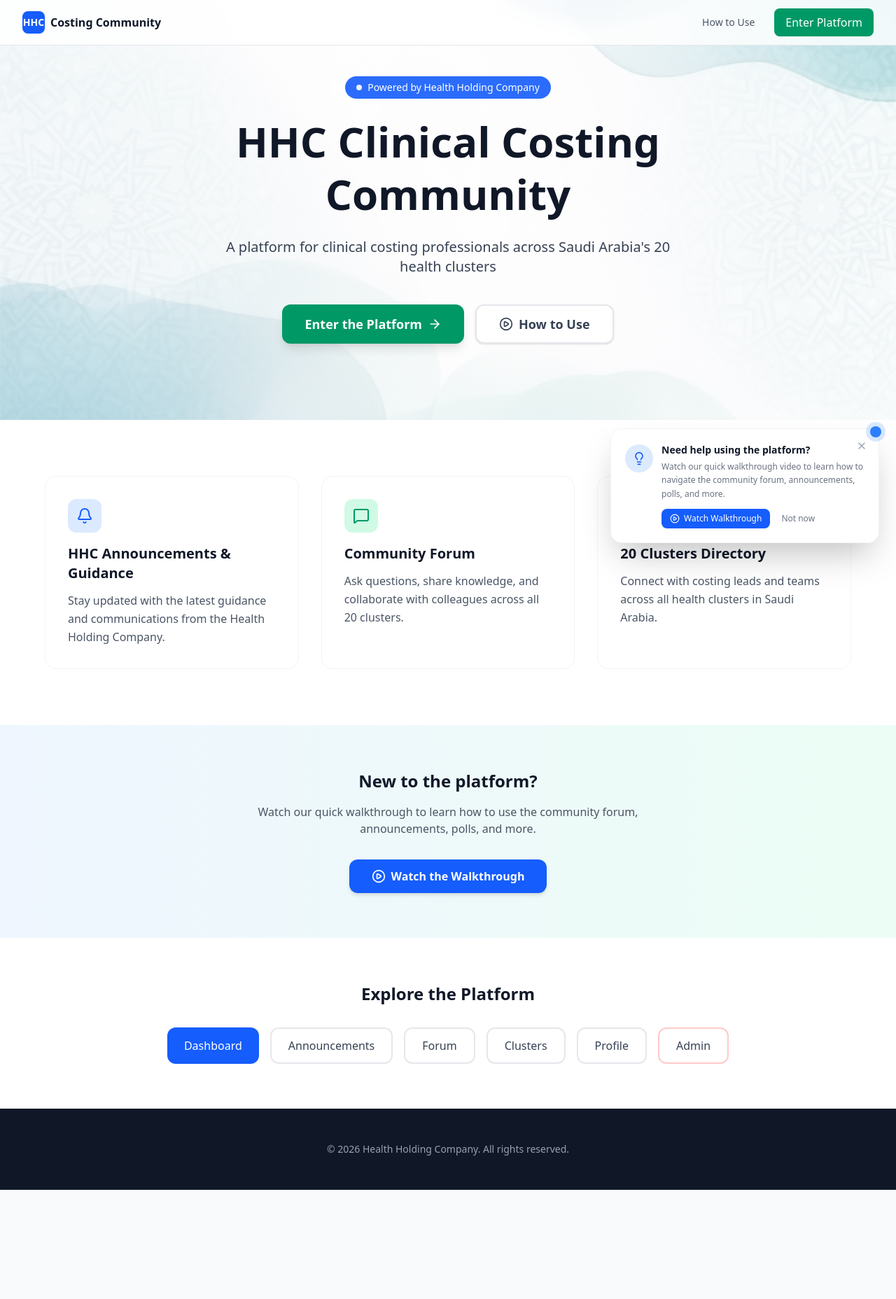
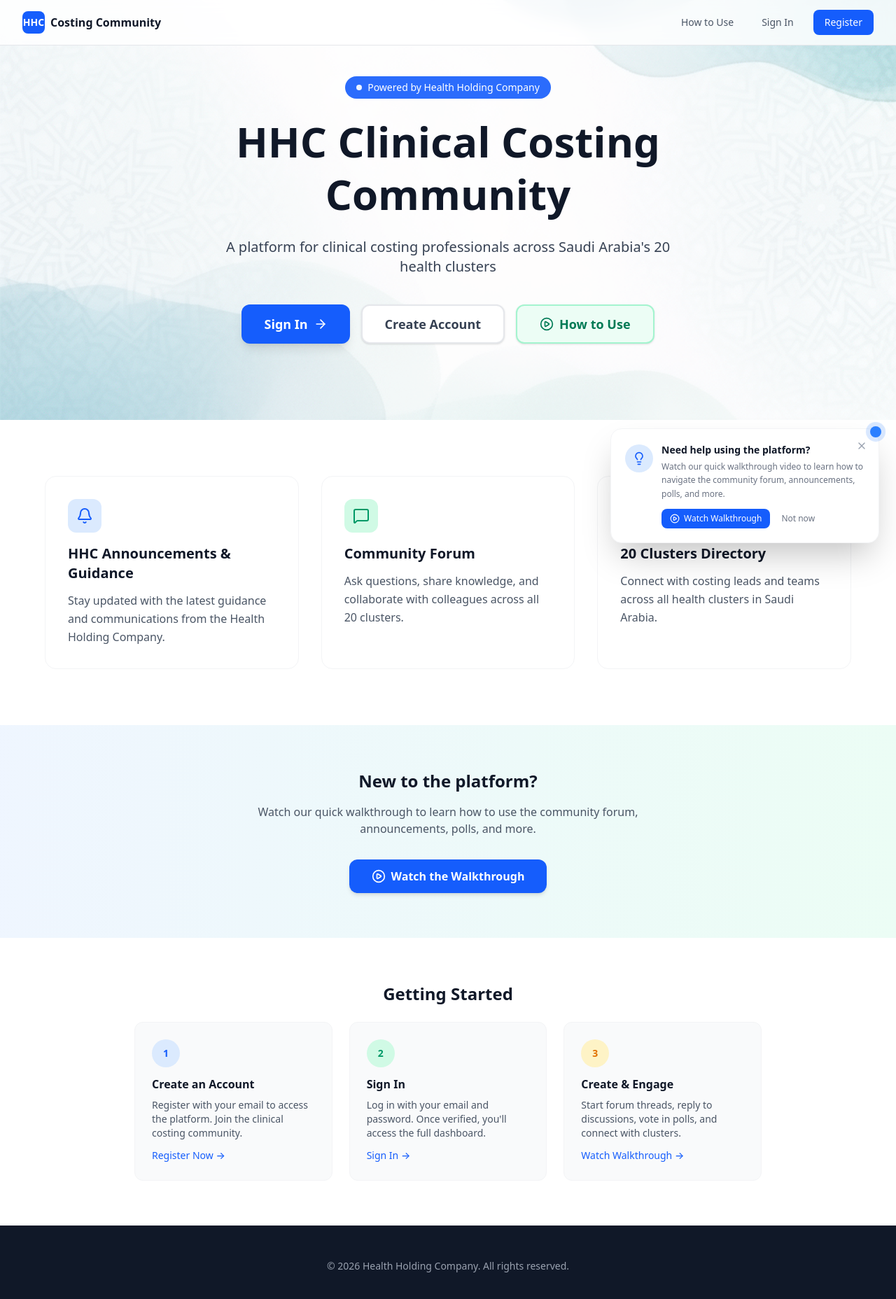
Before and after one commit to mohammedimran2901/hhc-community-platform, a Next.js app: page / in a window 1280 px wide. Shown: the top 1856 px of the page at 70% size. Before the commit the page ends 1700 px from the top, so only its background shows below. Built offline with nearby package versions, Linux system fonts and the light colour scheme.

Commit message:
Add Sign In / Register buttons to landing page, replace demo-mode CTA with auth flow

```diff
--- a/src/app/page.tsx
+++ b/src/app/page.tsx
@@ -17,15 +17,21 @@
             <div className="flex items-center gap-4">
               <Link
                 href="/how-to-use"
-                className="text-gray-600 hover:text-gray-900 px-3 py-2 text-sm font-medium transition-colors"
+                className="text-gray-600 hover:text-gray-900 px-3 py-2 text-sm font-medium transition-colors hidden sm:inline-block"
               >
                 How to Use
               </Link>
               <Link
-                href="/dashboard"
-                className="bg-emerald-600 text-white px-4 py-2 rounded-lg hover:bg-emerald-700 font-medium transition-colors"
+                href="/auth/login"
+                className="text-gray-600 hover:text-gray-900 px-3 py-2 text-sm font-medium transition-colors"
               >
-                Enter Platform
+                Sign In
+              </Link>
+              <Link
+                href="/auth/register"
+                className="bg-blue-600 text-white px-4 py-2 rounded-lg hover:bg-blue-700 font-medium text-sm transition-colors"
+              >
+                Register
               </Link>
             </div>
           </div>
@@ -53,15 +59,21 @@
           </p>
           <div className="flex flex-col sm:flex-row gap-4 justify-center">
             <Link
-              href="/dashboard"
-              className="inline-flex items-center justify-center gap-2 bg-emerald-600 text-white px-8 py-3 rounded-xl hover:bg-emerald-700 font-semibold text-lg transition-colors shadow-lg"
+              href="/auth/login"
+              className="inline-flex items-center justify-center gap-2 bg-blue-600 text-white px-8 py-3 rounded-xl hover:bg-blue-700 font-semibold text-lg transition-colors shadow-lg"
             >
-              Enter the Platform
+              Sign In
               <ArrowRight className="w-5 h-5" />
             </Link>
             <Link
+              href="/auth/register"
+              className="inline-flex items-center justify-center gap-2 bg-white text-gray-700 px-8 py-3 rounded-xl border-2 border-gray-200 hover:border-gray-300 font-semibold text-lg transition-colors shadow-sm"
+            >
+              Create Account
+            </Link>
+            <Link
               href="/how-to-use"
-              className="inline-flex items-center justify-center gap-2 bg-white text-gray-700 px-8 py-3 rounded-xl border-2 border-gray-200 hover:border-gray-300 font-semibold text-lg transition-colors shadow-sm"
+              className="inline-flex items-center justify-center gap-2 bg-emerald-50 text-emerald-700 px-8 py-3 rounded-xl border-2 border-emerald-200 hover:border-emerald-300 font-semibold text-lg transition-colors shadow-sm"
             >
               <PlayCircle className="w-5 h-5" />
               How to Use
@@ -124,29 +136,35 @@
         </div>
       </section>
 
-      {/* Quick Links */}
+      {/* How to Get Started */}
       <section className="py-16 px-4 bg-white">
-        <div className="max-w-6xl mx-auto text-center">
-          <h2 className="text-2xl font-bold text-gray-900 mb-8">Explore the Platform</h2>
-          <div className="flex flex-wrap justify-center gap-4">
-            <Link href="/dashboard" className="inline-flex items-center gap-2 bg-blue-600 text-white px-6 py-3 rounded-xl hover:bg-blue-700 font-medium transition-colors">
-              Dashboard
-            </Link>
-            <Link href="/announcements" className="inline-flex items-center gap-2 bg-white text-gray-700 px-6 py-3 rounded-xl border-2 border-gray-200 hover:border-gray-300 font-medium transition-colors">
-              Announcements
-            </Link>
-            <Link href="/forum" className="inline-flex items-center gap-2 bg-white text-gray-700 px-6 py-3 rounded-xl border-2 border-gray-200 hover:border-gray-300 font-medium transition-colors">
-              Forum
-            </Link>
-            <Link href="/clusters" className="inline-flex items-center gap-2 bg-white text-gray-700 px-6 py-3 rounded-xl border-2 border-gray-200 hover:border-gray-300 font-medium transition-colors">
-              Clusters
-            </Link>
-            <Link href="/profile" className="inline-flex items-center gap-2 bg-white text-gray-700 px-6 py-3 rounded-xl border-2 border-gray-200 hover:border-gray-300 font-medium transition-colors">
-              Profile
-            </Link>
-            <Link href="/admin" className="inline-flex items-center gap-2 bg-white text-gray-700 px-6 py-3 rounded-xl border-2 border-red-200 hover:border-red-300 font-medium transition-colors">
-              Admin
-            </Link>
+        <div className="max-w-4xl mx-auto text-center">
+          <h2 className="text-2xl font-bold text-gray-900 mb-6">Getting Started</h2>
+          <div className="grid sm:grid-cols-3 gap-6 text-left">
+            <div className="p-6 rounded-xl border border-gray-100 bg-gray-50">
+              <div className="w-10 h-10 bg-blue-100 rounded-full flex items-center justify-center mb-3">
+                <span className="text-blue-600 font-bold text-sm">1</span>
+              </div>
+              <h3 className="font-semibold text-gray-900 mb-2">Create an Account</h3>
+              <p className="text-sm text-gray-600">Register with your email to access the platform. Join the clinical costing community.</p>
+              <Link href="/auth/register" className="text-sm text-blue-600 hover:text-blue-700 font-medium mt-3 inline-block">Register Now →</Link>
+            </div>
+            <div className="p-6 rounded-xl border border-gray-100 bg-gray-50">
+              <div className="w-10 h-10 bg-emerald-100 rounded-full flex items-center justify-center mb-3">
+                <span className="text-emerald-600 font-bold text-sm">2</span>
+              </div>
+              <h3 className="font-semibold text-gray-900 mb-2">Sign In</h3>
+              <p className="text-sm text-gray-600">Log in with your email and password. Once verified, you'll access the full dashboard.</p>
+              <Link href="/auth/login" className="text-sm text-blue-600 hover:text-blue-700 font-medium mt-3 inline-block">Sign In →</Link>
+            </div>
+            <div className="p-6 rounded-xl border border-gray-100 bg-gray-50">
+              <div className="w-10 h-10 bg-amber-100 rounded-full flex items-center justify-center mb-3">
+                <span className="text-amber-600 font-bold text-sm">3</span>
+              </div>
+              <h3 className="font-semibold text-gray-900 mb-2">Create & Engage</h3>
+              <p className="text-sm text-gray-600">Start forum threads, reply to discussions, vote in polls, and connect with clusters.</p>
+              <Link href="/how-to-use" className="text-sm text-blue-600 hover:text-blue-700 font-medium mt-3 inline-block">Watch Walkthrough →</Link>
+            </div>
           </div>
         </div>
       </section>
```
